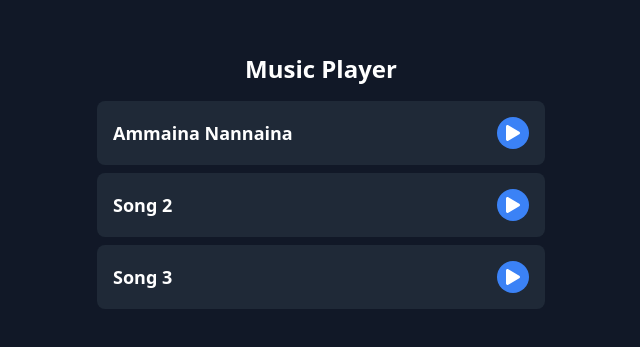
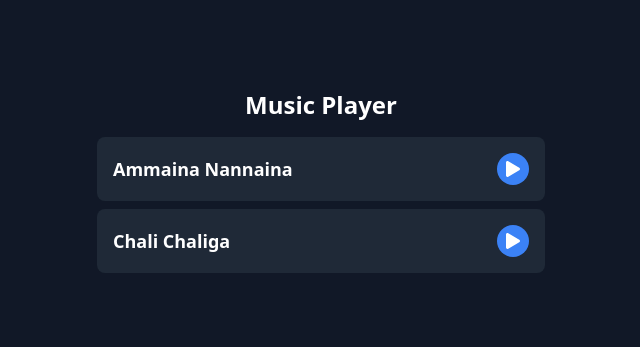
Before and after one commit to Santhosh-CS07/s_s, a Next.js app: page /musicplayer in a window 1280 px wide. Shown: the part 215-562 px from the top of the page, without its empty margins (319-959 px from the left). Built offline with nearby package versions, Linux system fonts and the light colour scheme.

Commit message:
song added

```diff
--- a/src/app/musicplayer/page.tsx
+++ b/src/app/musicplayer/page.tsx
@@ -7,8 +7,7 @@ import Song from '../../components/Song/Song';
 
 const songs = [
     { title: 'Ammaina Nannaina', src: '/music/Ammaina Nannaina-SenSongsMp3.Co.mp3' },
-    { title: 'Song 2', src: '/music/song2.mp3' },
-    { title: 'Song 3', src: '/music/song3.mp3' },
+    { title: 'Chali Chaliga', src: '/music/Chali Chaliga.mp3' }
     // Add more songs as needed
 ];
 
```
Also changed, not shown: 1 other file (tests, documents, lock files or other folders).
